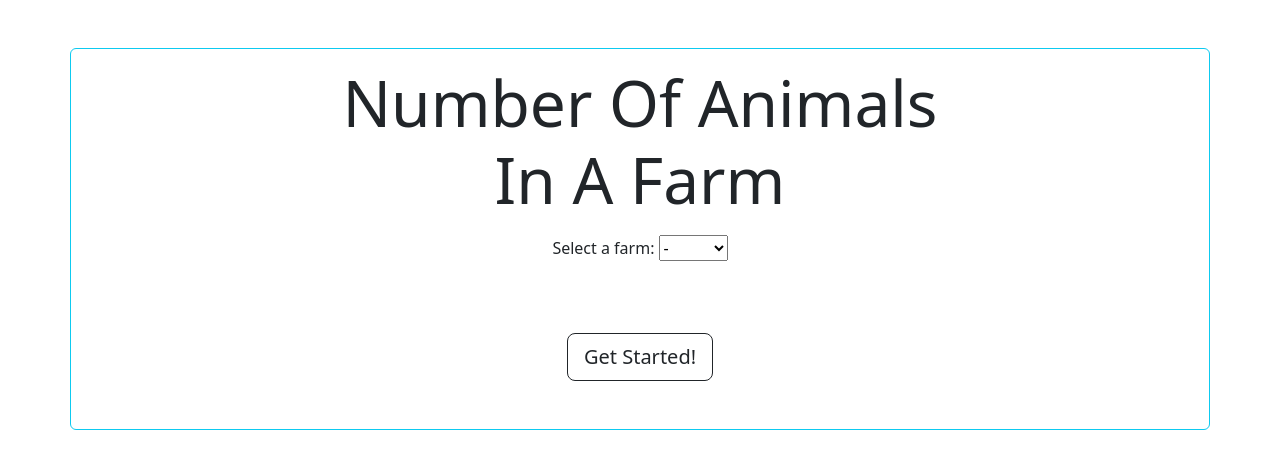
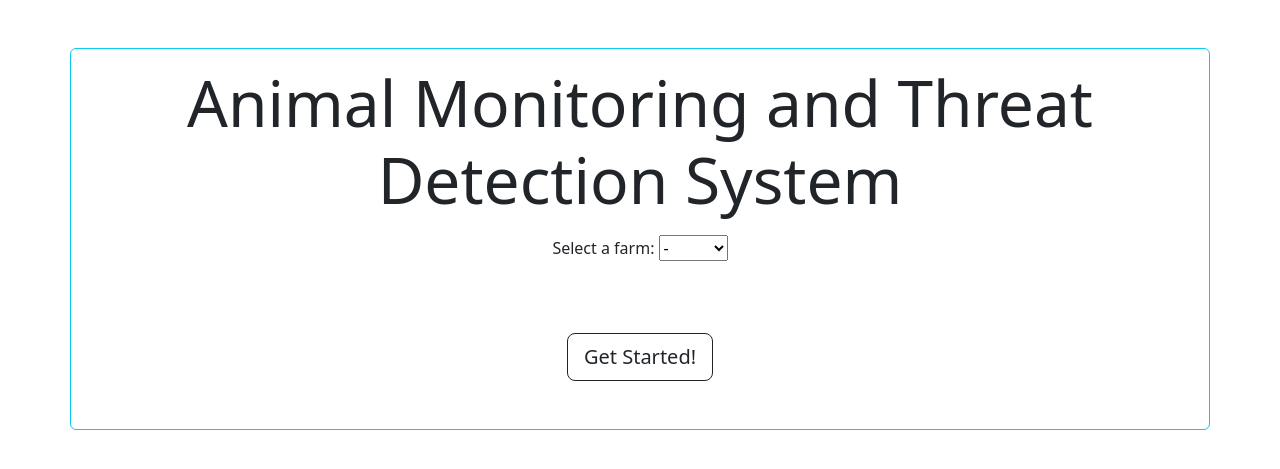
Before and after one commit to Sidharth1919/Animal-detection-Yolov8-Flask, a Flask app: page / in a window 1280 px wide. Shown: the part 56-525 px from the top of the page. Run offline with Flask 3, Linux system fonts and the light colour scheme.

Commit message:
changed home page heading (#1)

```diff
--- a/templates/index.html
+++ b/templates/index.html
@@ -6,7 +6,7 @@
 
 <div class="container border border-info rounded mt-5 text-center">
   <i class="fa-solid fa-camera-cctv"></i>
-  <h1 class="display-3 my-3"><b>Number Of Animals <br> In A Farm</b></h1>
+  <h1 class="display-3 my-3"><b>Animal Monitoring and Threat Detection System</b></h1>
   <form id="farmForm">
     <label for="farm">Select a farm:</label>
     <select name="farm" id="farmSelect">
```
